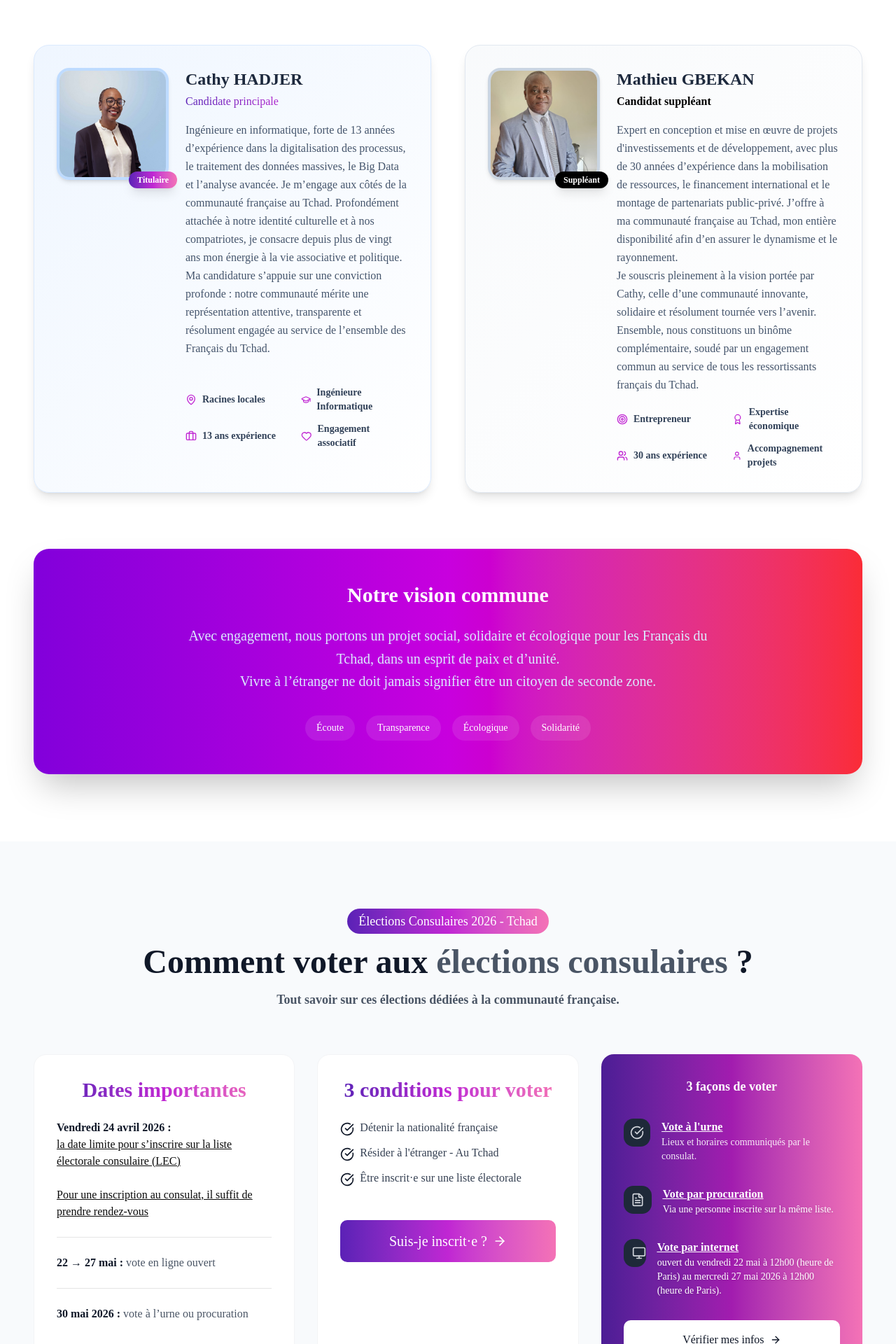
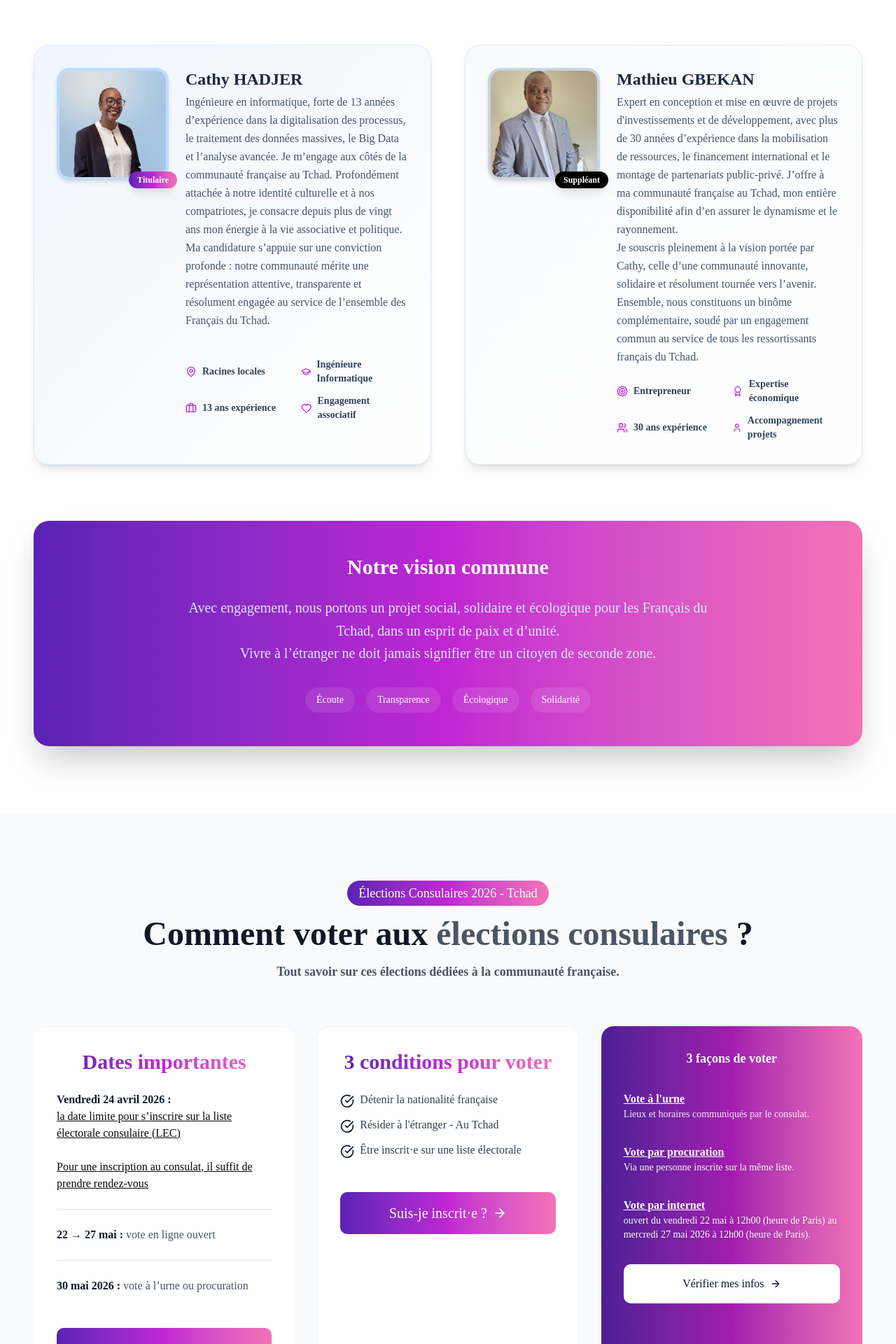
Before and after one commit to ngtamian/hadjer_election, a Next.js app: page / in a window 1280 px wide. Shown: the part 1160-3080 px from the top of the page at 70% size. Built offline with nearby package versions, Linux system fonts and the light colour scheme.

Commit message:
mise à jour en gras commit

```diff
--- a/sections/About.tsx
+++ b/sections/About.tsx
@@ -40,7 +40,7 @@ export function About() {
 
               <div className="flex-1">
                 <h3 className="text-2xl font-bold text-slate-800 mb-1">Cathy HADJER</h3>
-                <p className="bg-gradient-to-r from-[#5B21B6] via-[#C026D3] to-[#F472B6] bg-clip-text text-transparent font-medium mb-4">Candidate principale</p>
+                {/* <p className="bg-gradient-to-r from-[#5B21B6] via-[#C026D3] to-[#F472B6] bg-clip-text text-transparent font-medium mb-4">Candidate principale</p> */}
 
                 <div className="prose prose-sm text-slate-600 mb-4">
                   <p className="leading-relaxed">
@@ -92,7 +92,7 @@ export function About() {
 
               <div className="flex-1">
                 <h3 className="text-2xl font-bold text-slate-800 mb-1">Mathieu GBEKAN</h3>
-                <p className="text-black font-bold mb-4">Candidat suppléant</p>
+                {/* <p className="text-black font-bold mb-4">Candidat suppléant</p> */}
 
                 <div className="prose prose-sm text-slate-600 mb-4">
                   <p className="leading-relaxed">
@@ -127,7 +127,7 @@ export function About() {
         </div>
 
         {/* Vision commune */}
-        <div className="bg-gradient-to-r from-purple-700 via-fuchsia-600 to-red-500 text-white rounded-3xl p-8 md:p-12 shadow-2xl">
+        <div className="bg-gradient-to-r from-[#5B21B6] via-[#C026D3] to-[#F472B6] text-white rounded-3xl p-8 md:p-12 shadow-2xl">
           <div className="absolute top-0 right-0 w-64 h-64 bg-blue-500 rounded-full blur-3xl opacity-50 -translate-y-1/2 translate-x-1/2"></div>
           <div className="absolute bottom-0 left-0 w-48 h-48 bg-blue-700 rounded-full blur-3xl opacity-50 translate-y-1/2 -translate-x-1/2"></div>
 
--- a/sections/Footer.tsx
+++ b/sections/Footer.tsx
@@ -21,7 +21,7 @@ export function Footer() {
           <div className="flex flex-col items-center text-center max-w-xl">
 
             {/* Texte */}
-            <p className="text-3xl md:text-4xl text-gray-600 leading-relaxed">
+            <p className="text-3xl md:text-4xl text-gray-600 leading-relaxed font-semibold">
              Engagement • Social • Solidaire • Écologique • Et pour la paix
             </p>
           </div>
@@ -37,7 +37,7 @@ export function Footer() {
         </div>
 
         {/* Bas de footer (optionnel pro) */}
-        <div className="mt-12 text-center text-xs text-gray-400">
+        <div className="mt-12 text-center text-xs text-black font-bold">
           © {new Date().getFullYear()} Cathy HADJER — Tous droits réservés
         </div>
 
--- a/sections/Vote.tsx
+++ b/sections/Vote.tsx
@@ -123,9 +123,9 @@ export function Vote() {
 
               {/* Urne */}
               <div className="flex gap-4">
-                <div className="w-10 h-10 bg-gray-800 rounded-xl flex items-center justify-center">
+                {/* <div className="w-10 h-10 bg-gray-800 rounded-xl flex items-center justify-center">
                   <CheckCircle className="w-5 h-5 text-gray-300" />
-                </div>
+                </div> */}
                 <div>
                   <h4 className="font-bold underline">
                     Vote à l'urne
@@ -138,9 +138,9 @@ export function Vote() {
 
               {/* Procuration */}
               <div className="flex gap-4">
-                <div className="w-10 h-10 bg-gray-800 rounded-xl flex items-center justify-center">
+               {/*  <div className="w-10 h-10 bg-gray-800 rounded-xl flex items-center justify-center">
                   <FileText className="w-5 h-5 text-gray-300" />
-                </div>
+                </div> */}
                 <div>
                   <h4 className="font-bold underline">
                     <a  href="#contact" target="_blank" >
@@ -155,9 +155,9 @@ export function Vote() {
 
               {/* Internet */}
               <div className="flex gap-4">
-                <div className="w-10 h-10 bg-gray-800 rounded-xl flex items-center justify-center">
+                {/* <div className="w-10 h-10 bg-gray-800 rounded-xl flex items-center justify-center">
                   <Monitor className="w-5 h-5 ml-3 text-gray-300" />
-                </div>
+                </div> */}
                 <div>
                   <h4 className="font-bold underline">
 
```
